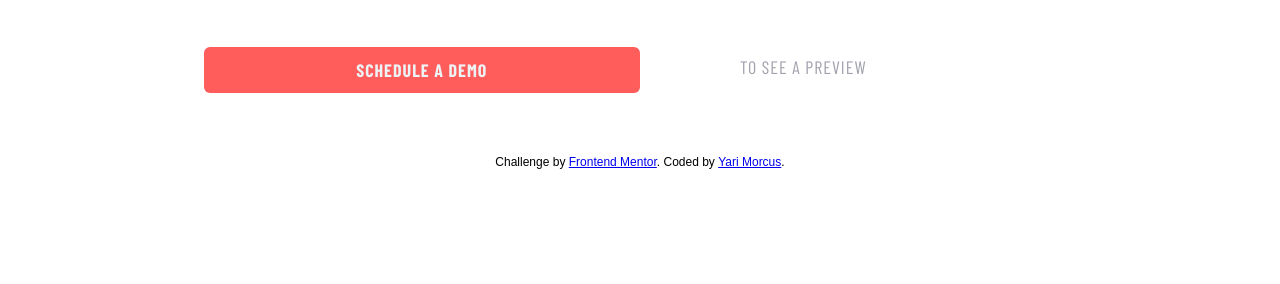
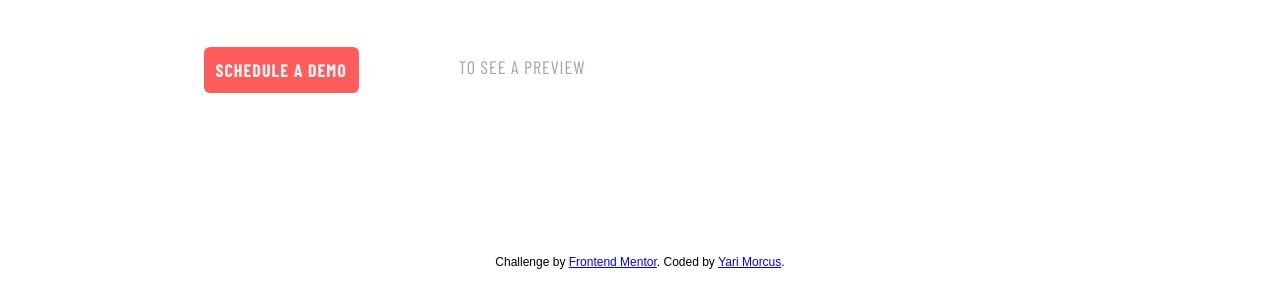
Before and after one commit to YariMorcus/fm-project-tracking-intro-component, a website built with Parcel: page src/index.html in a window 1280 px wide. Shown: the part 656-940 px from the top of the page. Before the commit the page ends 840 px from the top, so only its background shows below. Built offline with nearby package versions, Linux system fonts and the light colour scheme; files whose address does not match are found by name.

Commit message:
adjust sizes and margin bottom larger screens

```diff
--- a/src/scss/components/_button.scss
+++ b/src/scss/components/_button.scss
@@ -14,14 +14,19 @@
 
   &__primary {
     padding: 1.2rem;
-    width: 100%;
     color: v.$light-grayish-blue;
     background-color: v.$red;
     border-radius: 6px;
     border: none;
+    width: 100%;
 
     @include m.breakpoint-sm {
       width: 50%;
     }
+
+    @include m.breakpoint-lg {
+      margin-bottom: 10rem;
+      width: initial;
+    }
   }
 }
```
